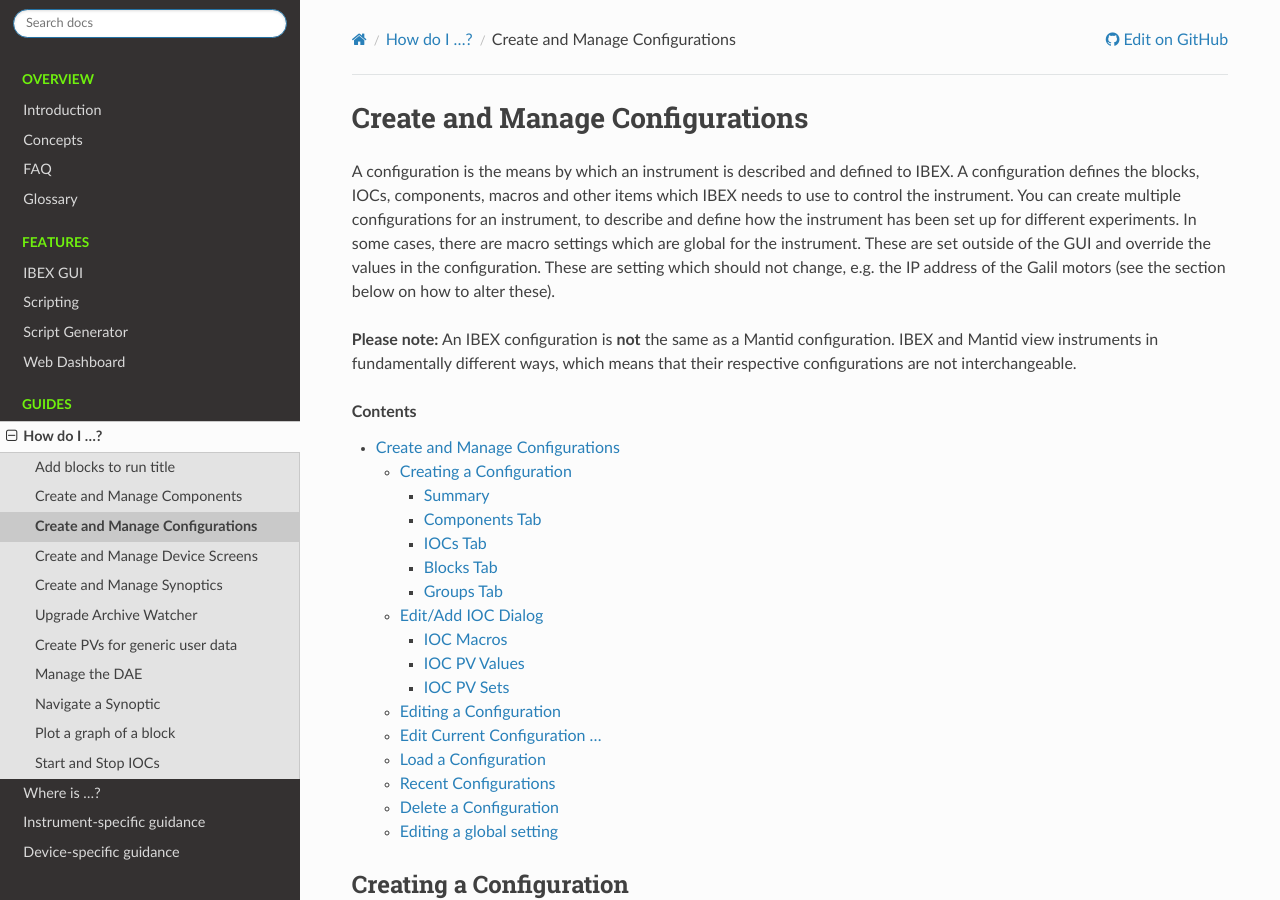
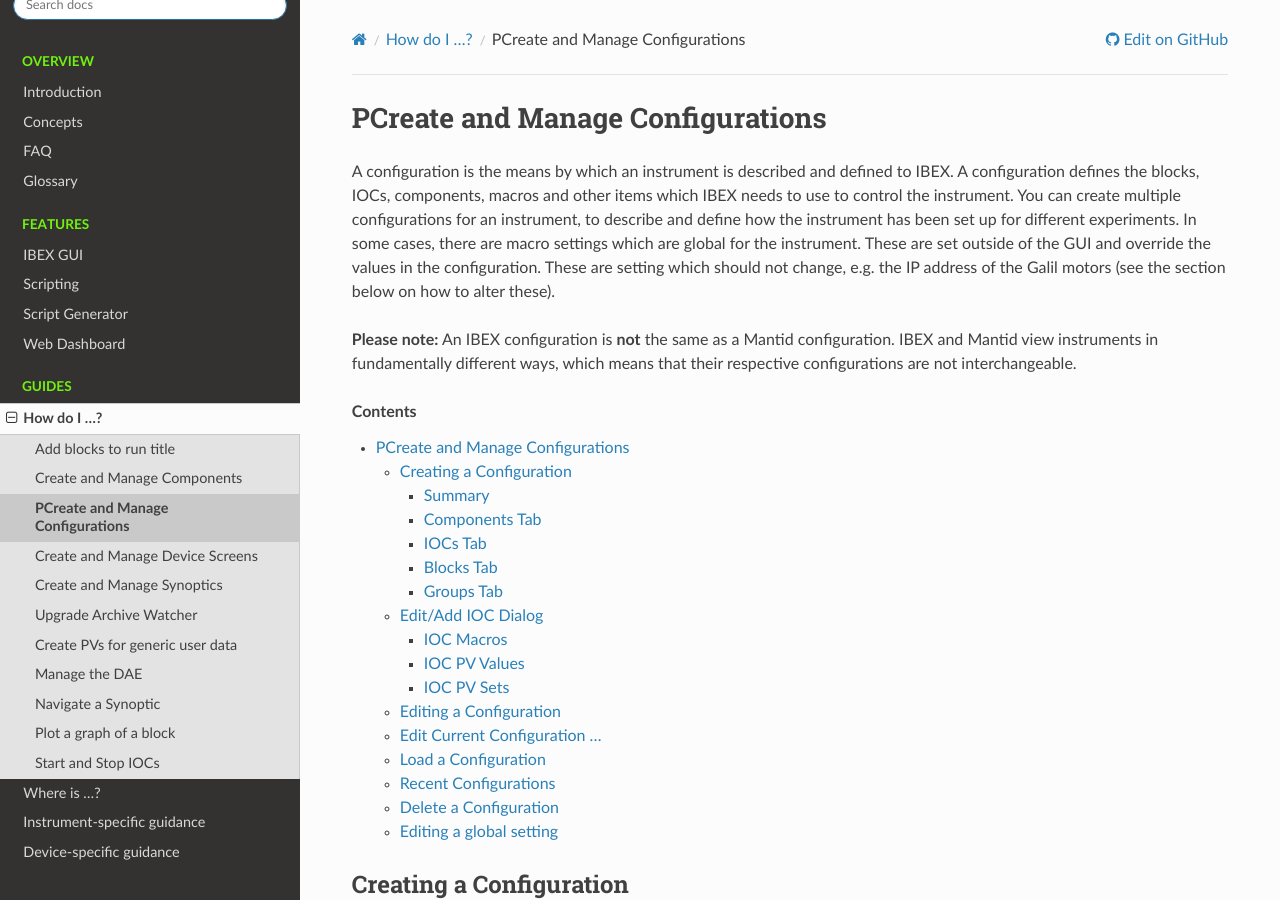
Before and after one commit to ISISComputingGroup/ibex_user_manual, a Sphinx documentation site: the page built from doc/how_to/Create-and-Manage-Configurations.rst, in a window 1280 px wide and 900 px high. Built offline with Sphinx 7.4.7 and the Read the Docs theme 3.1.0, drawn with Linux system fonts in a browser that asks for light colours; some of the changed text lies outside the part shown.

```diff
--- a/doc/how_to/Create-and-Manage-Configurations.rst
+++ b/doc/how_to/Create-and-Manage-Configurations.rst
@@ -1,4 +1,4 @@
-Create and Manage Configurations
+PCreate and Manage Configurations
 ################################
 
 A configuration is the means by which an instrument is described and defined to IBEX.  A configuration defines the blocks, IOCs, components, macros and other items which IBEX needs to use to control the instrument.  You can create multiple configurations for an instrument, to describe and define how the instrument has been set up for different experiments. In some cases, there are macro settings which are global for the instrument. These are set outside of the GUI and override the values in the configuration. These are setting which should not change, e.g. the IP address of the Galil motors (see the section below on how to alter these).
```
Also changed, not shown: other parts of doc/how_to/Create-and-Manage-Configurations.rst (+0 -2 lines).
